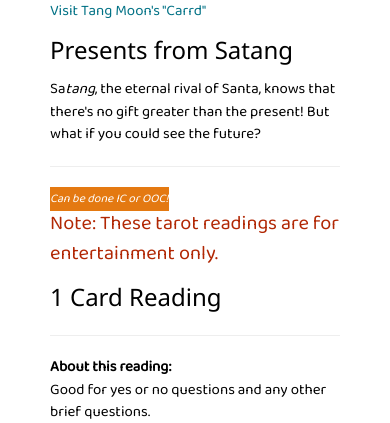
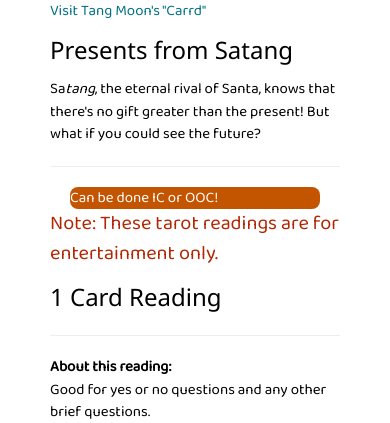
Before and after one commit to lexausart/Sari-Sari, a PHP site: page /fortune.html in a window 390 px wide. Shown: the part 500-923 px from the top of the page. Run offline with PHP 8.4, Linux system fonts and the light colour scheme.

Commit message:
edited fortune again added badge css

```diff
--- a/fortune.html
+++ b/fortune.html
@@ -105,7 +105,8 @@
                     <p>Sa<em>tang</em>, the eternal rival of Santa, knows that there's no gift greater than the present!
                         But what if you could see the future?</p>
                     <hr>
-                    <i class="a-icon a-icon-addon p13n-best-seller-badge">Can be done IC or OOC!</i>
+                    <p class="badge">Can be done IC or OOC!</p>
+
 
                     <p style="font-size: 20px; color:#B12704">Note: These tarot
                         readings are for entertainment only.</p>
--- a/style.css
+++ b/style.css
@@ -870,58 +870,12 @@ i {
     height: 100%;
 }
 
-.a-addon-badge:after,
-.a-icon-addon:after {
-    top: 0;
-    border-style: dashed;
-    border-width: 6px;
-    border-color: rgba(255, 255, 255, 0);
-    border-top: 6px solid #3F6998;
-    border-bottom-width: 0;
-    width: 0;
-    height: 0;
-    font-size: 0;
-    line-height: 0;
-    -webkit-transform: translate3d(0, 0, 0);
-    transform: translate3d(0, 0, 0);
-    border-top-width: 10px
-}
-
-.a-addon-badge:before,
-.a-icon-addon:before {
-    bottom: 0;
-    border-style: dashed;
-    border-width: 6px;
-    border-color: rgba(255, 255, 255, 0);
-    border-bottom: 6px solid #3F6998;
-    border-top-width: 0;
-    width: 0;
-    height: 0;
-    font-size: 0;
-    line-height: 0;
-    -webkit-transform: translate3d(0, 0, 0);
-    transform: translate3d(0, 0, 0);
-    border-bottom-width: 10px;
-}
-
-.p13n-best-seller-badge {
-    margin-right: 4px;
-    background-color: #E47911 !important;
-    font-size: 12px;
-    padding-top: 2px;
-    padding-bottom: 2px
-}
-
-.p13n-best-seller-badge.p13n-typeramp-t1-badge {
-    vertical-align: text-top
-}
-
-.p13n-best-seller-badge:before {
-    border-bottom-color: #E47911 !important
-}
-
-.p13n-best-seller-badge:after {
-    border-top-color: #E47911 !important
+.badge {
+    border-radius: 8px;
+    width: 250px;
+    background-color: #C45500;
+    color: white;
+    font-weight: 400;
 }
 
 
@@ -1791,58 +1745,12 @@ i {
         height: 100%;
     }
 
-    .a-addon-badge:after,
-    .a-icon-addon:after {
-        top: 0;
-        border-style: dashed;
-        border-width: 6px;
-        border-color: rgba(255, 255, 255, 0);
-        border-top: 6px solid #3F6998;
-        border-bottom-width: 0;
-        width: 0;
-        height: 0;
-        font-size: 0;
-        line-height: 0;
-        -webkit-transform: translate3d(0, 0, 0);
-        transform: translate3d(0, 0, 0);
-        border-top-width: 10px
-    }
-
-    .a-addon-badge:before,
-    .a-icon-addon:before {
-        bottom: 0;
-        border-style: dashed;
-        border-width: 6px;
-        border-color: rgba(255, 255, 255, 0);
-        border-bottom: 6px solid #3F6998;
-        border-top-width: 0;
-        width: 0;
-        height: 0;
-        font-size: 0;
-        line-height: 0;
-        -webkit-transform: translate3d(0, 0, 0);
-        transform: translate3d(0, 0, 0);
-        border-bottom-width: 10px;
-    }
-
-    .p13n-best-seller-badge {
-        margin-right: 4px;
-        background-color: #E47911 !important;
-        font-size: 12px;
-        padding-top: 2px;
-        padding-bottom: 2px
-    }
-
-    .p13n-best-seller-badge.p13n-typeramp-t1-badge {
-        vertical-align: text-top
-    }
-
-    .p13n-best-seller-badge:before {
-        border-bottom-color: #E47911 !important
-    }
-
-    .p13n-best-seller-badge:after {
-        border-top-color: #E47911 !important
-    }
-
-}
+    .badge {
+        border-radius: 8px;
+        width: 250px;
+        background-color: #C45500;
+        color: white;
+        font-weight: 400;
+    }
+
+}
```
